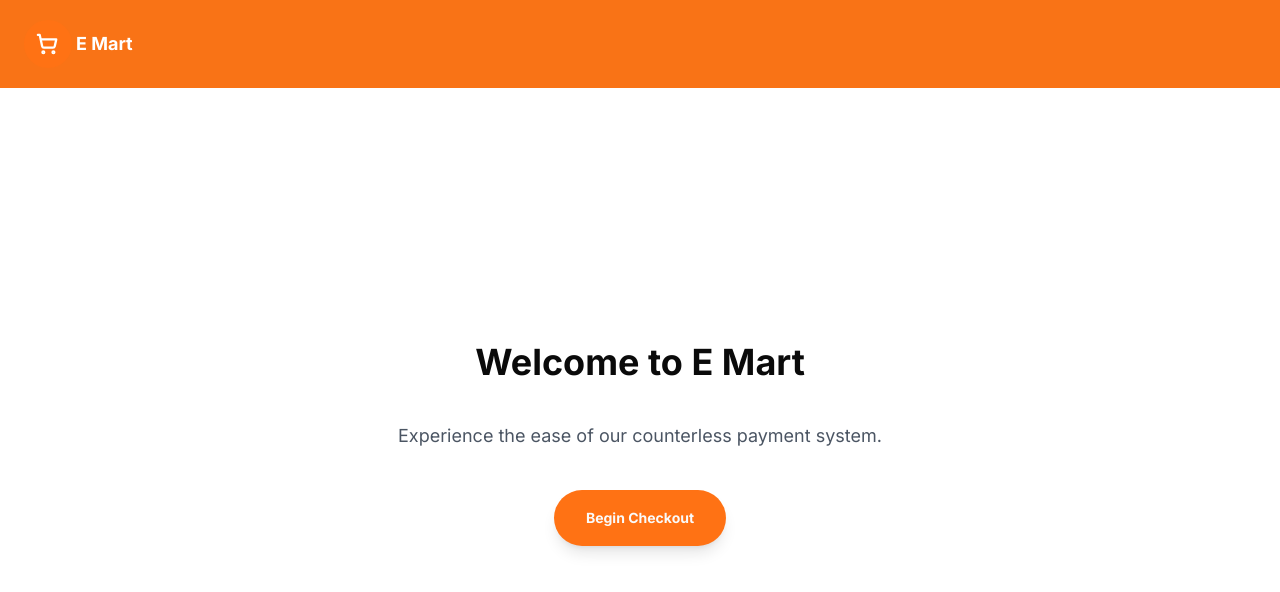
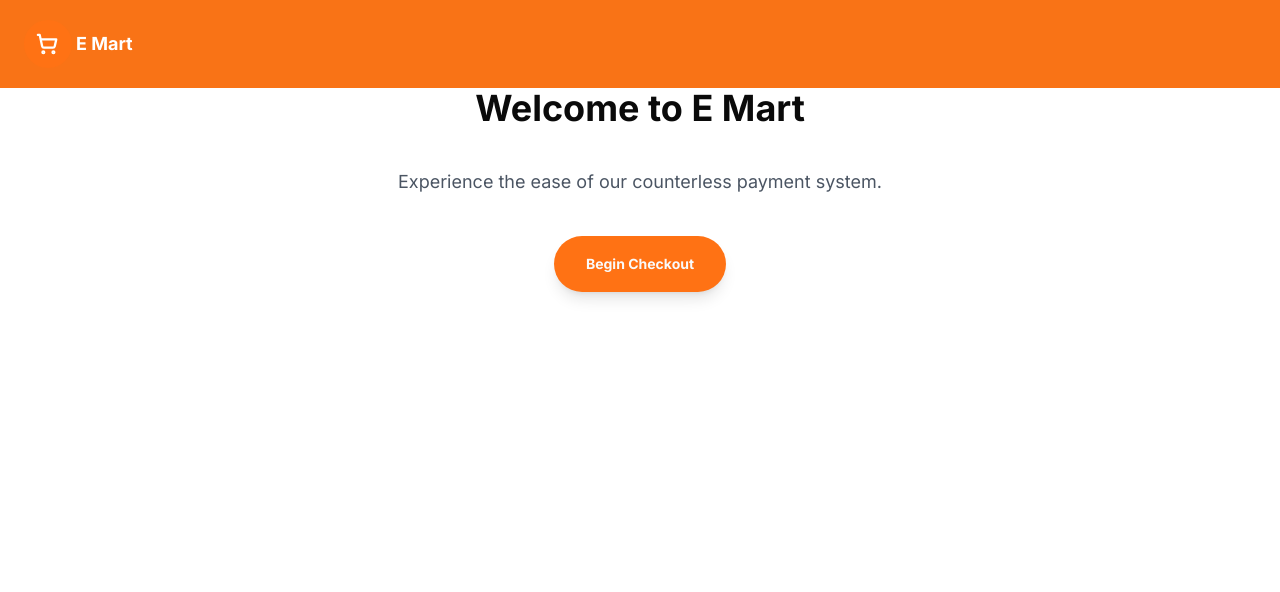
Before and after one commit to hassan-31x/ecom-zabefest, a Next.js app in the folder client/: page / in a window 1280 px wide. Shown: the top 592 px of the page. Built offline with nearby package versions, Linux system fonts and the light colour scheme.

Commit message:
feat: layout added in main page

```diff
--- /dev/null
+++ b/client/app/(main)/layout.tsx
@@ -0,0 +1,12 @@
+import Navbar from "./_components/navbar"
+
+const MainLayout = ({ children }: { children: React.ReactNode }) => {
+  return (
+    <div className="h-full">
+        <Navbar />
+        {children}
+    </div>
+  )
+}
+
+export default MainLayout
--- a/client/app/(main)/page.tsx
+++ b/client/app/(main)/page.tsx
@@ -1,7 +1,6 @@
 "use client";
 
 import { Button } from "@/components/ui/button";
-import Navbar from "./_components/navbar";
 
 export default function Main() {
   const handleCheckout = async () => {
@@ -19,8 +18,6 @@ export default function Main() {
   };
 
   return (
-    <div className="flex flex-col min-h-screen">
-      <Navbar />
       <main className="flex-grow flex flex-col items-center justify-center">
         <h1 className="text-4xl font-bold mb-8 text-center">Welcome to E Mart</h1>
         <p className="text-lg text-gray-600 mb-8 text-center p-2">Experience the ease of our counterless payment system.</p>
@@ -28,6 +25,5 @@ export default function Main() {
           Begin Checkout
         </Button>
       </main>
-    </div>
   );
 }
```
